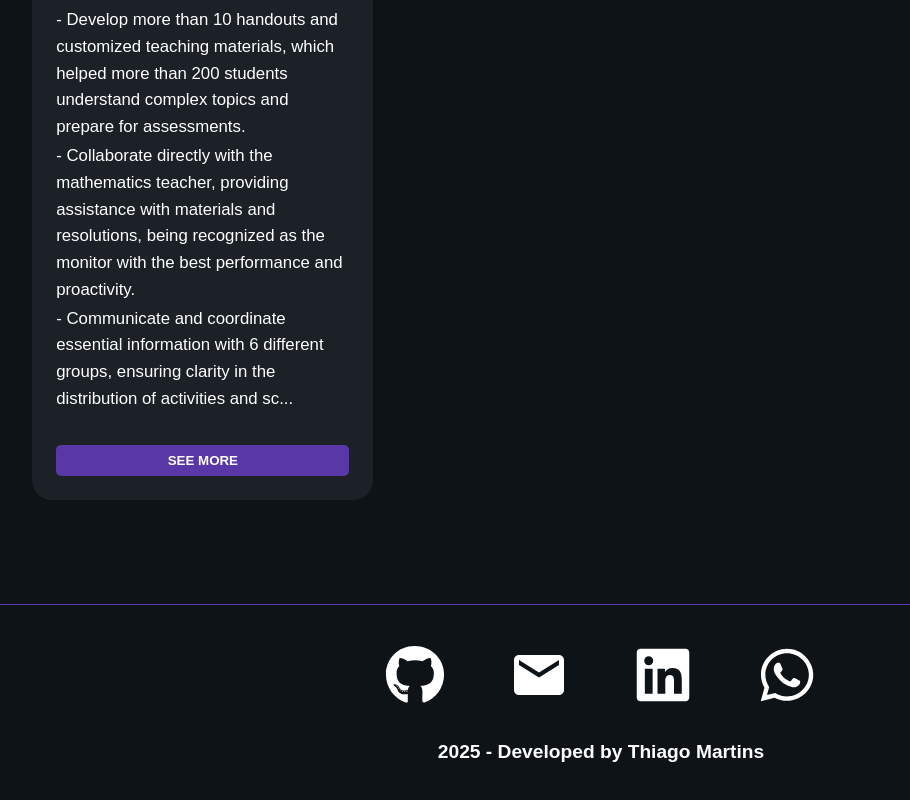
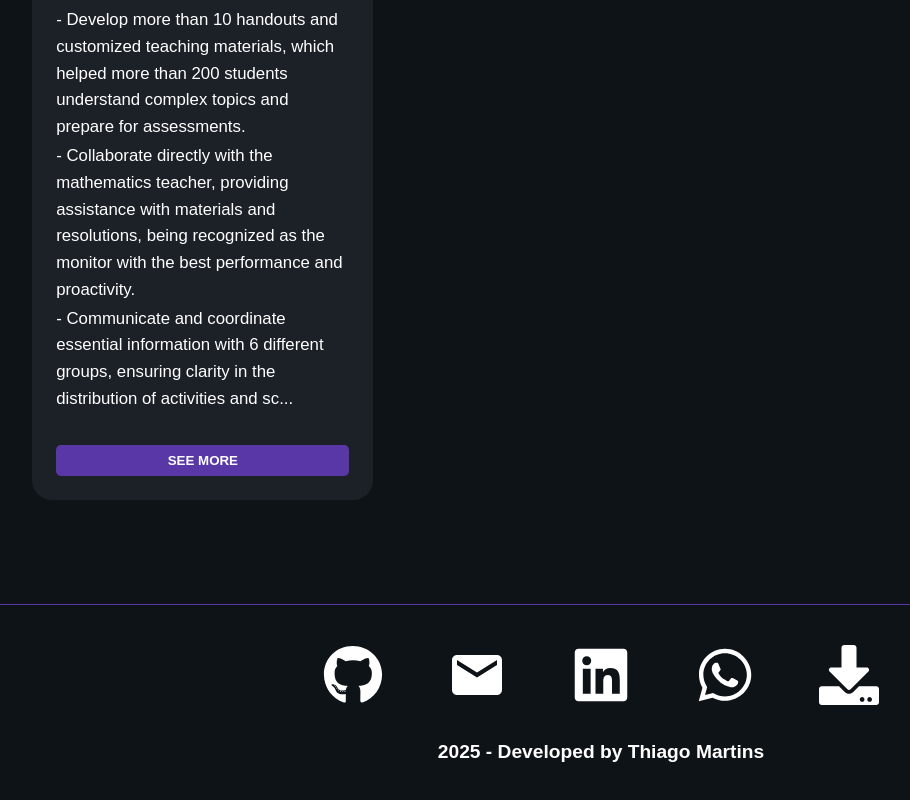
Before and after one commit to Thiago0808/portfolio, a React (Vite) app: page / in a window 1280 px wide. Shown: the part 4322-5122 px from the top of the page, without its empty margins (39-949 px from the left). Built offline with nearby package versions, Linux system fonts and the light colour scheme; a web font is replaced by a local one.

Commit message:
feat: Adiciona botão de Download de Currículo

```diff
--- a/src/content/languages/br.json
+++ b/src/content/languages/br.json
@@ -181,6 +181,7 @@
       "linkedin": "Link para o LinkedIn",
       "github": "Link para o Github",
       "whatsapp": "Link para o Whatsapp"
-    }
+    },
+    "downloadCV": "Baixar Currículo"
   }
 }
--- a/src/content/languages/en.json
+++ b/src/content/languages/en.json
@@ -181,6 +181,7 @@
       "linkedin": "Link to LinkedIn",
       "github": "Link to Github",
       "whatsapp": "Link to Whatsapp"
-    }
+    },
+    "downloadCV": "Download CV"
   }
 }
--- a/src/sections/footer/index.tsx
+++ b/src/sections/footer/index.tsx
@@ -1,11 +1,17 @@
-import { FaGithub, FaLinkedin, FaWhatsapp } from 'react-icons/fa';
+import { FaGithub, FaLinkedin, FaWhatsapp, FaDownload } from 'react-icons/fa';
 import { MdEmail } from 'react-icons/md';
 import './style.css';
 import type { SectionsProps } from '../../App';
 import { contents } from '../../content/languages/content';
+import cvEn from "../../assets/pdf/CV_Thiago_Martins_EN.pdf";
+import cvPt from "../../assets/pdf/CV_Thiago_Martins_PTBR.pdf";
 
 function Footer({ language }: SectionsProps) {
   const content = contents[language].footer;
+
+  const cvFile = language === 'en'
+    ? cvEn
+    : cvPt;
 
   return (
     <footer className="footer" id="contatos">
@@ -49,6 +55,17 @@ function Footer({ language }: SectionsProps) {
         >
           <FaWhatsapp className="footer-icon" />
         </a>
+
+        <a
+          href={cvFile}
+          target="_blank"
+          rel="noopener noreferrer"
+          className="social-media-link"
+          download
+          aria-label={content.downloadCV}
+        >
+          <FaDownload className="footer-icon" />
+        </a>
       </div>
 
       <p className="footer-text">
```
Also changed, not shown: 2 other files (tests, documents, lock files or other folders).
